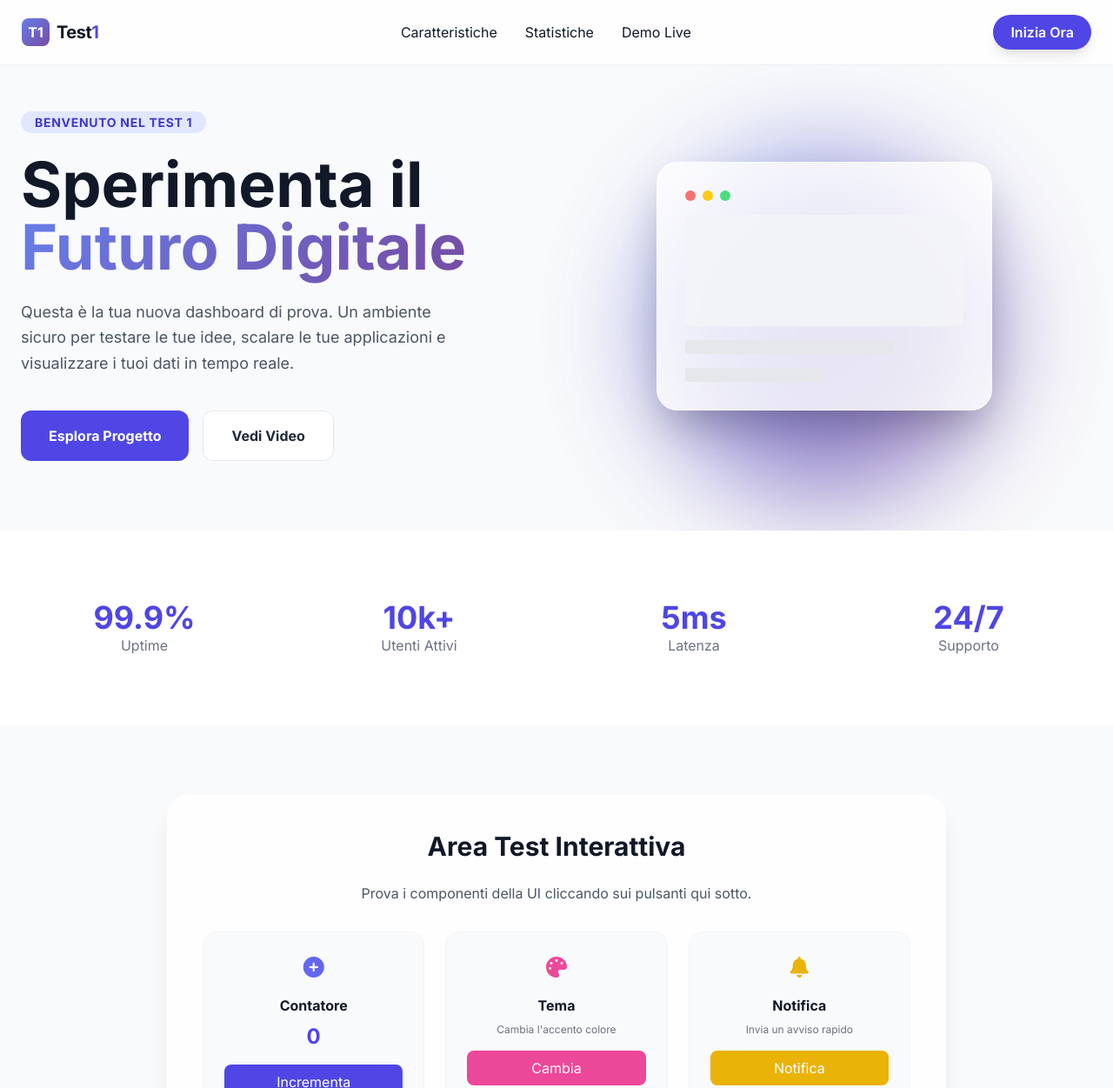
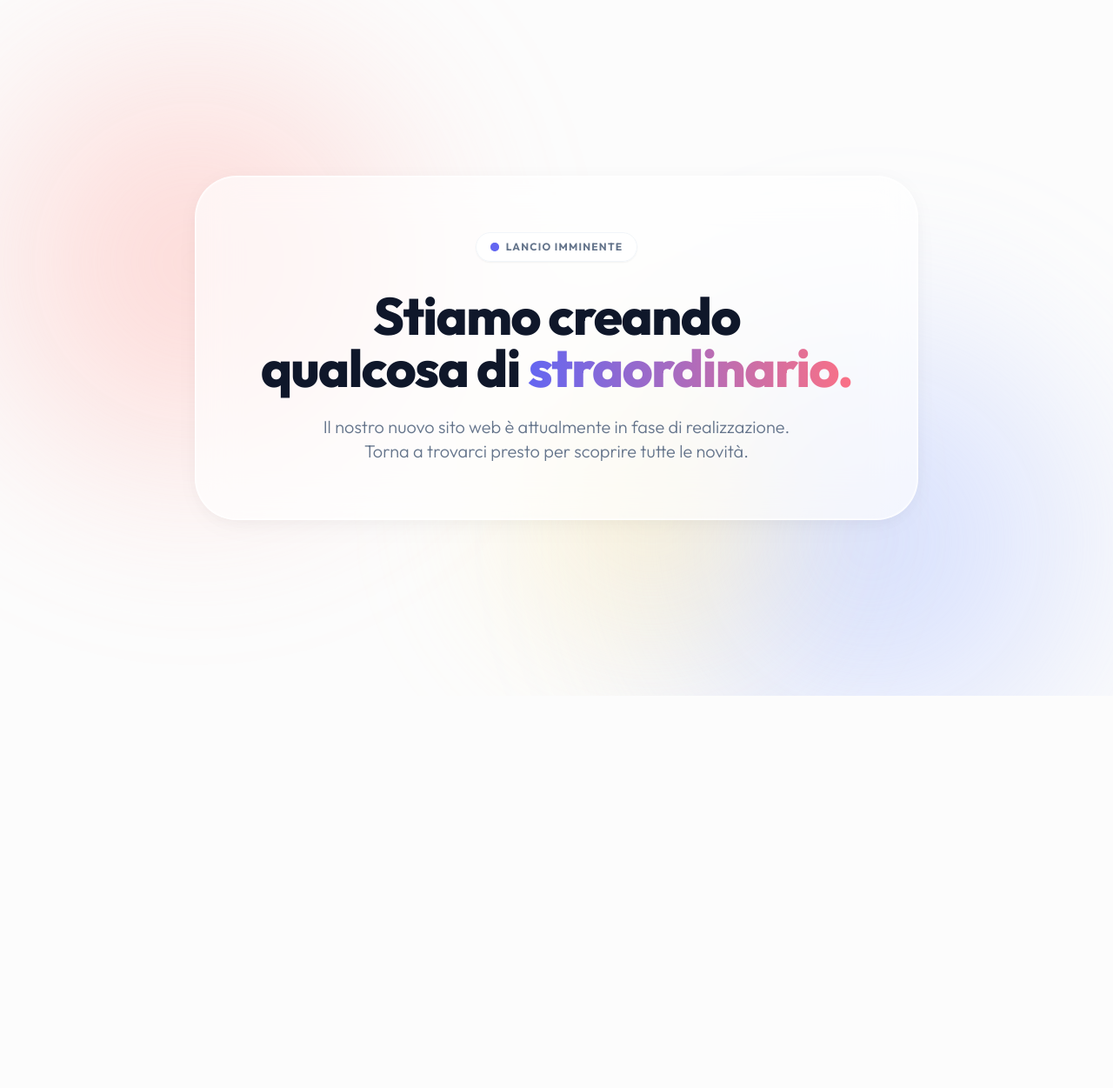
Before and after one commit to exroot-company/test1, a plain HTML site: page index.html in a window 1280 px wide. Shown: the top 1251 px of the page at 87% size. After the commit the page ends 800 px from the top, so only its background shows below. Drawn offline with nearby package versions, Linux system fonts and the light colour scheme.

Commit message:
Update index.html

```diff
--- a/index.html
+++ b/index.html
@@ -3,225 +3,124 @@
 <head>
     <meta charset="UTF-8">
     <meta name="viewport" content="width=device-width, initial-scale=1.0">
-    <title>Test 1 - Dashboard di Prova</title>
+    <title>Sito in Costruzione | Stiamo Arrivando</title>
     <script src="https://cdn.tailwindcss.com"></script>
     <link href="https://cdnjs.cloudflare.com/ajax/libs/font-awesome/6.0.0/css/all.min.css" rel="stylesheet">
     <style>
-        @import url('https://fonts.googleapis.com/css2?family=Inter:wght@300;400;600;700&display=swap');
+        /* Importazione di un font elegante e geometrico */
+        @import url('https://fonts.googleapis.com/css2?family=Outfit:wght@300;400;500;700;800&display=swap');
 
         body {
-            font-family: 'Inter', sans-serif;
-            scroll-behavior: smooth;
+            font-family: 'Outfit', sans-serif;
+            background-color: #fcfcfc;
+            overflow-x: hidden;
         }
 
-        .glass-card {
-            background: rgba(255, 255, 255, 0.8);
-            backdrop-filter: blur(10px);
-            border: 1px solid rgba(255, 255, 255, 0.2);
+        /* --- Animazioni Sfere Fluttuanti --- */
+        .blob {
+            position: absolute;
+            filter: blur(80px);
+            z-index: 0;
+            opacity: 0.6;
+            animation: float-blob 20s infinite alternate cubic-bezier(0.4, 0, 0.2, 1);
         }
 
-        .gradient-bg {
-            background: linear-gradient(135deg, #667eea 0%, #764ba2 100%);
+        .blob-1 {
+            top: -10%; left: -10%;
+            width: 50vw; height: 50vw;
+            background: radial-gradient(circle, rgba(255,183,178,1) 0%, rgba(255,226,226,0) 70%);
+            animation-delay: 0s;
         }
 
-        .animate-float {
-            animation: float 6s ease-in-out infinite;
+        .blob-2 {
+            bottom: -20%; right: -10%;
+            width: 60vw; height: 60vw;
+            background: radial-gradient(circle, rgba(181,198,255,1) 0%, rgba(226,233,255,0) 70%);
+            animation-delay: -5s;
         }
 
-        @keyframes float {
-            0% { transform: translateY(0px); }
-            50% { transform: translateY(-20px); }
-            100% { transform: translateY(0px); }
+        .blob-3 {
+            top: 40%; left: 40%;
+            width: 40vw; height: 40vw;
+            background: radial-gradient(circle, rgba(255,236,179,1) 0%, rgba(255,248,225,0) 70%);
+            animation-delay: -10s;
         }
 
-        .toast {
-            visibility: hidden;
-            min-width: 250px;
-            margin-left: -125px;
-            background-color: #333;
-            color: #fff;
-            text-align: center;
-            border-radius: 8px;
-            padding: 16px;
-            position: fixed;
-            z-index: 100;
-            left: 50%;
-            bottom: 30px;
-            font-size: 14px;
-            transition: visibility 0s, opacity 0.5s linear;
-            opacity: 0;
+        @keyframes float-blob {
+            0% { transform: translate(0, 0) scale(1); }
+            33% { transform: translate(5%, 10%) scale(1.1); }
+            66% { transform: translate(-5%, 5%) scale(0.9); }
+            100% { transform: translate(0, -10%) scale(1.05); }
         }
 
-        .toast.show {
-            visibility: visible;
-            opacity: 1;
+        /* --- Effetto Vetro (Glassmorphism) --- */
+        .glass-panel {
+            background: rgba(255, 255, 255, 0.65);
+            backdrop-filter: blur(24px);
+            -webkit-backdrop-filter: blur(24px);
+            border: 1px solid rgba(255, 255, 255, 0.8);
+            box-shadow:
+                0 4px 24px -1px rgba(0, 0, 0, 0.04),
+                0 10px 40px -10px rgba(0, 0, 0, 0.04),
+                inset 0 0 0 1px rgba(255, 255, 255, 0.5);
         }
+
+        /* --- Animazioni di Entrata --- */
+        .fade-in-up {
+            opacity: 0;
+            transform: translateY(30px);
+            animation: fadeInUp 1s cubic-bezier(0.16, 1, 0.3, 1) forwards;
+        }
+
+        @keyframes fadeInUp {
+            to {
+                opacity: 1;
+                transform: translateY(0);
+            }
+        }
+
+        .delay-100 { animation-delay: 100ms; }
+        .delay-200 { animation-delay: 200ms; }
+        .delay-300 { animation-delay: 300ms; }
     </style>
 </head>
-<body class="bg-gray-50 text-gray-900">
+<body class="relative min-h-screen flex flex-col items-center justify-center text-slate-800 selection:bg-indigo-100 selection:text-indigo-900">
 
-    <!-- Navigation -->
-    <nav class="fixed w-full z-50 glass-card px-6 py-4 flex justify-between items-center shadow-sm">
-        <div class="flex items-center space-x-2">
-            <div class="w-8 h-8 gradient-bg rounded-lg flex items-center justify-center text-white font-bold">T1</div>
-            <span class="text-xl font-bold tracking-tight">Test<span class="text-indigo-600">1</span></span>
+    <!-- Sfondi Animati -->
+    <div class="fixed inset-0 overflow-hidden pointer-events-none">
+        <div class="blob blob-1"></div>
+        <div class="blob blob-2"></div>
+        <div class="blob blob-3"></div>
+    </div>
+
+    <!-- Contenitore Principale -->
+    <main class="relative z-10 w-full max-w-4xl px-4 sm:px-6 lg:px-8 py-12 flex flex-col items-center justify-center min-h-screen">
+
+        <!-- Glass Card Centrale -->
+        <div class="glass-panel rounded-[2rem] sm:rounded-[3rem] p-8 sm:p-12 md:p-16 w-full text-center fade-in-up delay-100">
+
+            <!-- Badge -->
+            <div class="inline-flex items-center gap-2 px-4 py-2 rounded-full bg-white/80 border border-slate-100 shadow-sm mb-8">
+                <span class="relative flex h-2.5 w-2.5">
+                    <span class="animate-ping absolute inline-flex h-full w-full rounded-full bg-indigo-400 opacity-75"></span>
+                    <span class="relative inline-flex rounded-full h-2.5 w-2.5 bg-indigo-500"></span>
+                </span>
+                <span class="text-xs font-bold uppercase tracking-widest text-slate-500">Lancio Imminente</span>
+            </div>
+
+            <!-- Titolo Principale -->
+            <h1 class="text-4xl sm:text-5xl md:text-6xl font-extrabold tracking-tight mb-6 leading-tight text-slate-900 fade-in-up delay-200">
+                Stiamo creando <br class="hidden sm:block"/> qualcosa di <span class="text-transparent bg-clip-text bg-gradient-to-r from-indigo-500 to-rose-400">straordinario.</span>
+            </h1>
+
+            <!-- Sottotitolo -->
+            <p class="text-lg sm:text-xl text-slate-500 max-w-2xl mx-auto font-light leading-relaxed fade-in-up delay-300">
+                Il nostro nuovo sito web è attualmente in fase di realizzazione. <br class="hidden sm:block"/>Torna a trovarci presto per scoprire tutte le novità.
+            </p>
+
         </div>
-        <div class="hidden md:flex space-x-8 font-medium">
-            <a href="#features" class="hover:text-indigo-600 transition">Caratteristiche</a>
-            <a href="#stats" class="hover:text-indigo-600 transition">Statistiche</a>
-            <a href="#demo" class="hover:text-indigo-600 transition">Demo Live</a>
-        </div>
-        <button onclick="showToast('Grazie per aver cliccato!')" class="bg-indigo-600 text-white px-5 py-2 rounded-full font-semibold hover:bg-indigo-700 transition shadow-lg">
-            Inizia Ora
-        </button>
-    </nav>
 
-    <!-- Hero Section -->
-    <header class="relative pt-32 pb-20 px-6 overflow-hidden">
-        <div class="max-w-7xl mx-auto flex flex-col md:flex-row items-center justify-between">
-            <div class="md:w-1/2 space-y-6 z-10">
-                <span class="bg-indigo-100 text-indigo-700 px-4 py-1 rounded-full text-sm font-bold uppercase tracking-wider">Benvenuto nel Test 1</span>
-                <h1 class="text-5xl md:text-7xl font-extrabold leading-tight">
-                    Sperimenta il <br><span class="text-transparent bg-clip-text gradient-bg">Futuro Digitale</span>
-                </h1>
-                <p class="text-gray-600 text-lg max-w-lg leading-relaxed">
-                    Questa è la tua nuova dashboard di prova. Un ambiente sicuro per testare le tue idee, scalare le tue applicazioni e visualizzare i tuoi dati in tempo reale.
-                </p>
-                <div class="flex space-x-4 pt-4">
-                    <button class="bg-indigo-600 text-white px-8 py-4 rounded-xl font-bold hover:shadow-2xl transition">Esplora Progetto</button>
-                    <button class="bg-white text-gray-800 border border-gray-200 px-8 py-4 rounded-xl font-bold hover:bg-gray-50 transition">Vedi Video</button>
-                </div>
-            </div>
-            <div class="md:w-1/2 mt-12 md:mt-0 relative flex justify-center">
-                <!-- Abstract Visual Asset -->
-                <div class="w-64 h-64 md:w-96 md:h-96 gradient-bg rounded-full animate-float opacity-80 blur-3xl absolute -z-10"></div>
-                <div class="glass-card p-8 rounded-3xl shadow-2xl relative z-10 border border-white/40">
-                    <div class="space-y-4">
-                        <div class="flex space-x-2">
-                            <div class="w-3 h-3 rounded-full bg-red-400"></div>
-                            <div class="w-3 h-3 rounded-full bg-yellow-400"></div>
-                            <div class="w-3 h-3 rounded-full bg-green-400"></div>
-                        </div>
-                        <div class="h-32 w-64 md:w-80 bg-gray-100 rounded-lg animate-pulse mb-4"></div>
-                        <div class="h-4 w-3/4 bg-gray-200 rounded"></div>
-                        <div class="h-4 w-1/2 bg-gray-200 rounded"></div>
-                    </div>
-                </div>
-            </div>
-        </div>
-    </header>
+    </main>
 
-    <!-- Stats Section -->
-    <section id="stats" class="py-20 bg-white">
-        <div class="max-w-7xl mx-auto px-6 grid grid-cols-2 md:grid-cols-4 gap-8">
-            <div class="text-center">
-                <p class="text-4xl font-bold text-indigo-600">99.9%</p>
-                <p class="text-gray-500 font-medium">Uptime</p>
-            </div>
-            <div class="text-center">
-                <p class="text-4xl font-bold text-indigo-600">10k+</p>
-                <p class="text-gray-500 font-medium">Utenti Attivi</p>
-            </div>
-            <div class="text-center">
-                <p class="text-4xl font-bold text-indigo-600">5ms</p>
-                <p class="text-gray-500 font-medium">Latenza</p>
-            </div>
-            <div class="text-center">
-                <p class="text-4xl font-bold text-indigo-600">24/7</p>
-                <p class="text-gray-500 font-medium">Supporto</p>
-            </div>
-        </div>
-    </section>
-
-    <!-- Demo/Action Section -->
-    <section id="demo" class="py-20 px-6">
-        <div class="max-w-4xl mx-auto glass-card p-10 rounded-3xl shadow-xl text-center">
-            <h2 class="text-3xl font-bold mb-6">Area Test Interattiva</h2>
-            <p class="mb-8 text-gray-600">Prova i componenti della UI cliccando sui pulsanti qui sotto.</p>
-
-            <div class="grid grid-cols-1 md:grid-cols-3 gap-6">
-                <div class="p-6 bg-gray-50 rounded-2xl border border-gray-100">
-                    <i class="fas fa-plus-circle text-2xl text-indigo-500 mb-4"></i>
-                    <h3 class="font-bold mb-2">Contatore</h3>
-                    <div class="text-2xl font-bold text-indigo-600 mb-4" id="counter">0</div>
-                    <button onclick="updateCounter()" class="w-full py-2 bg-indigo-600 text-white rounded-lg hover:bg-indigo-700 transition">Incrementa</button>
-                </div>
-
-                <div class="p-6 bg-gray-50 rounded-2xl border border-gray-100">
-                    <i class="fas fa-palette text-2xl text-pink-500 mb-4"></i>
-                    <h3 class="font-bold mb-2">Tema</h3>
-                    <p class="text-xs text-gray-500 mb-4">Cambia l'accento colore</p>
-                    <button onclick="changeTheme()" class="w-full py-2 bg-pink-500 text-white rounded-lg hover:bg-pink-600 transition">Cambia</button>
-                </div>
-
-                <div class="p-6 bg-gray-50 rounded-2xl border border-gray-100">
-                    <i class="fas fa-bell text-2xl text-yellow-500 mb-4"></i>
-                    <h3 class="font-bold mb-2">Notifica</h3>
-                    <p class="text-xs text-gray-500 mb-4">Invia un avviso rapido</p>
-                    <button onclick="showToast('Test di notifica completato!')" class="w-full py-2 bg-yellow-500 text-white rounded-lg hover:bg-yellow-600 transition">Notifica</button>
-                </div>
-            </div>
-        </div>
-    </section>
-
-    <!-- Footer -->
-    <footer class="bg-gray-900 text-white py-12 px-6">
-        <div class="max-w-7xl mx-auto flex flex-col md:flex-row justify-between items-center">
-            <div class="flex items-center space-x-2 mb-6 md:mb-0">
-                <div class="w-8 h-8 gradient-bg rounded-lg flex items-center justify-center text-white font-bold">T1</div>
-                <span class="text-xl font-bold">Test1 Inc.</span>
-            </div>
-            <div class="flex space-x-6 text-gray-400">
-                <a href="#" class="hover:text-white transition"><i class="fab fa-github"></i></a>
-                <a href="#" class="hover:text-white transition"><i class="fab fa-twitter"></i></a>
-                <a href="#" class="hover:text-white transition"><i class="fab fa-linkedin"></i></a>
-            </div>
-            <p class="mt-6 md:mt-0 text-gray-500 text-sm">© 2024 Test 1 Project. Tutti i diritti riservati.</p>
-        </div>
-    </footer>
-
-    <!-- Toast Component -->
-    <div id="toast" class="toast">Messaggio di esempio</div>
-
-    <script>
-        // Counter Logic
-        let count = 0;
-        function updateCounter() {
-            count++;
-            document.getElementById('counter').innerText = count;
-        }
-
-        // Theme Logic (Visual update only)
-        function changeTheme() {
-            const colors = ['#6366f1', '#ec4899', '#10b981', '#f59e0b', '#3b82f6'];
-            const randomColor = colors[Math.floor(Math.random() * colors.length)];
-            const buttons = document.querySelectorAll('.gradient-bg');
-            buttons.forEach(el => {
-                el.style.background = randomColor;
-            });
-            showToast('Colore accento cambiato!');
-        }
-
-        // Custom Toast Notification
-        function showToast(message) {
-            const toast = document.getElementById("toast");
-            toast.innerText = message;
-            toast.classList.add("show");
-
-            setTimeout(() => {
-                toast.classList.remove("show");
-            }, 3000);
-        }
-
-        // Smooth reveal on scroll logic (Simple)
-        window.addEventListener('scroll', () => {
-            const nav = document.querySelector('nav');
-            if (window.scrollY > 50) {
-                nav.classList.add('shadow-md');
-            } else {
-                nav.classList.remove('shadow-md');
-            }
-        });
-    </script>
 </body>
 </html>
```
